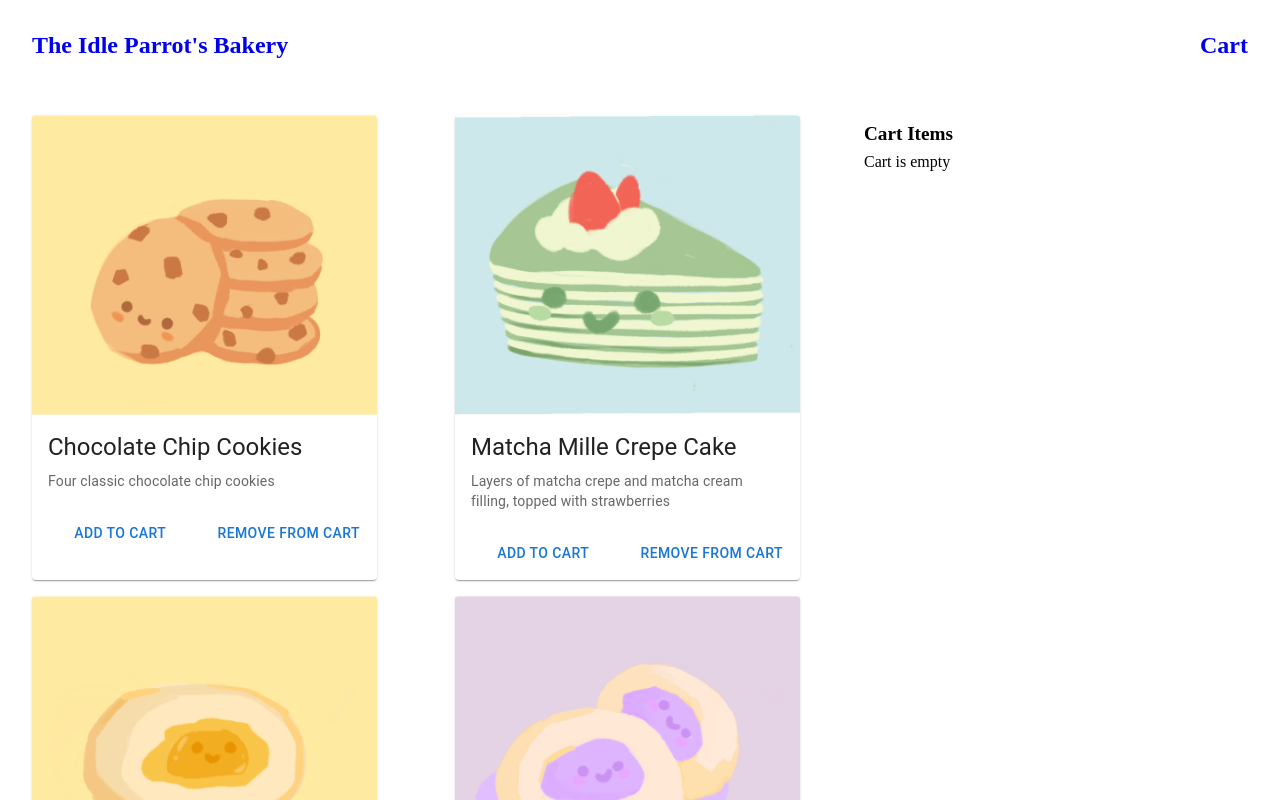
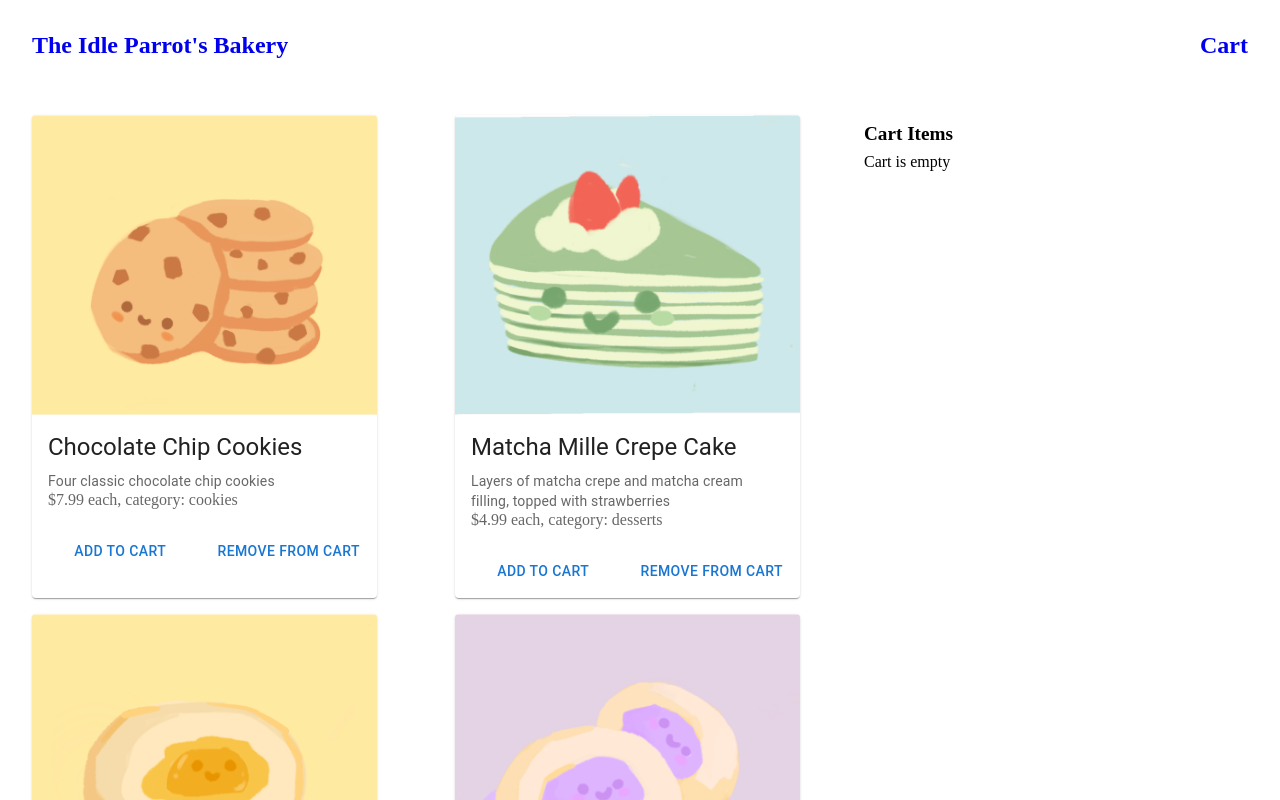
Before and after one commit to idleparrot567/uiux_development, a React (Create React App) app: page / in a window 1280 px wide. Shown: the top 800 px of the page. Built offline with nearby package versions, Linux system fonts and the light colour scheme; the HTML template or start-up script is replaced by a standard one.

Commit message:
update the card information

```diff
--- a/src/components/Product.js
+++ b/src/components/Product.js
@@ -22,7 +22,10 @@ export default function Product(props) {
         {product.name}
       </Typography>
       <Typography variant="body2" color="text.secondary">
-        {product.description}
+       {product.description}
+      </Typography>
+      <Typography variant="body3" color="text.secondary">
+       ${product.price} each, category: {product.category}
       </Typography>
     </CardContent>
     <CardActions>
```
